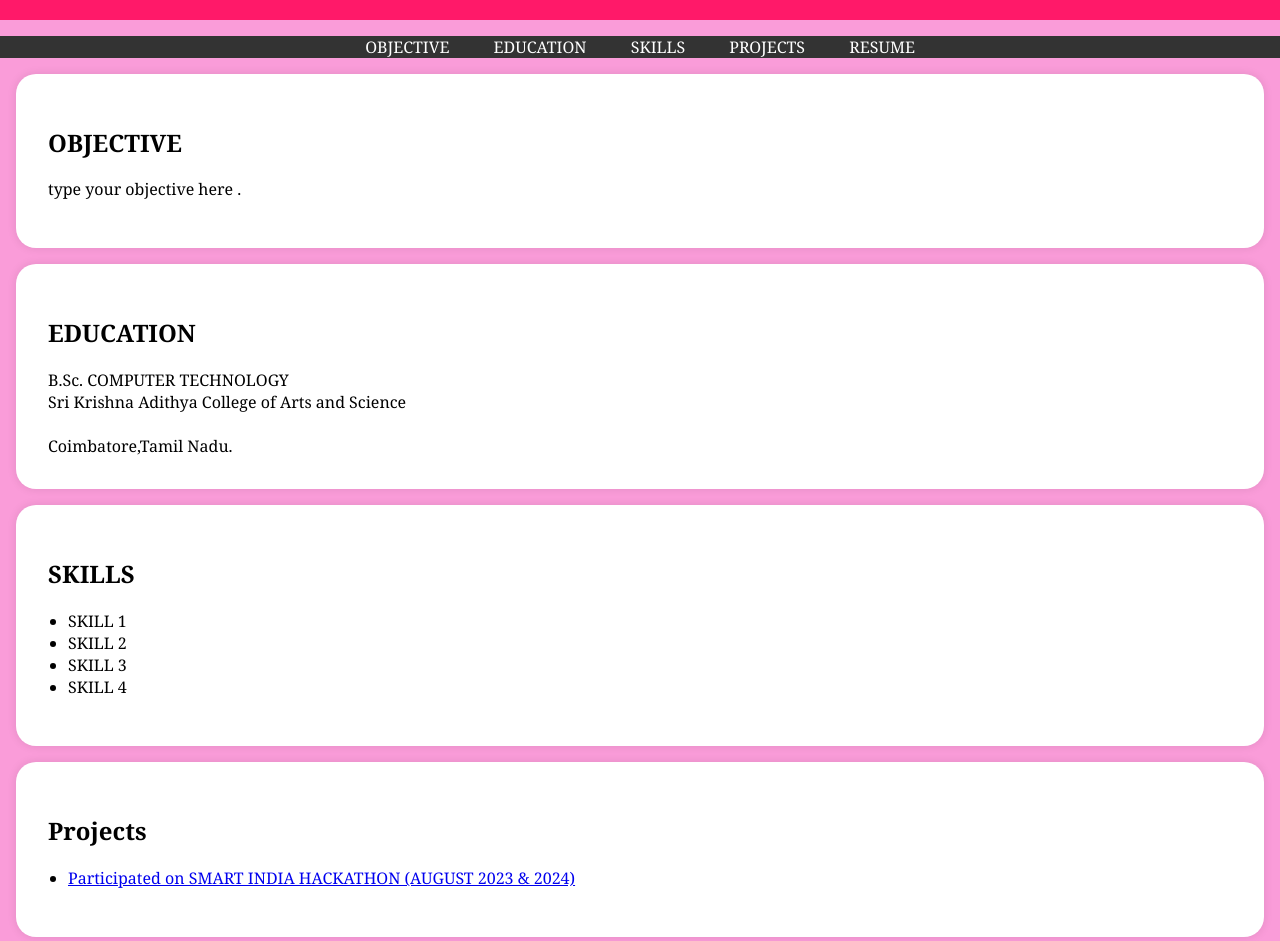
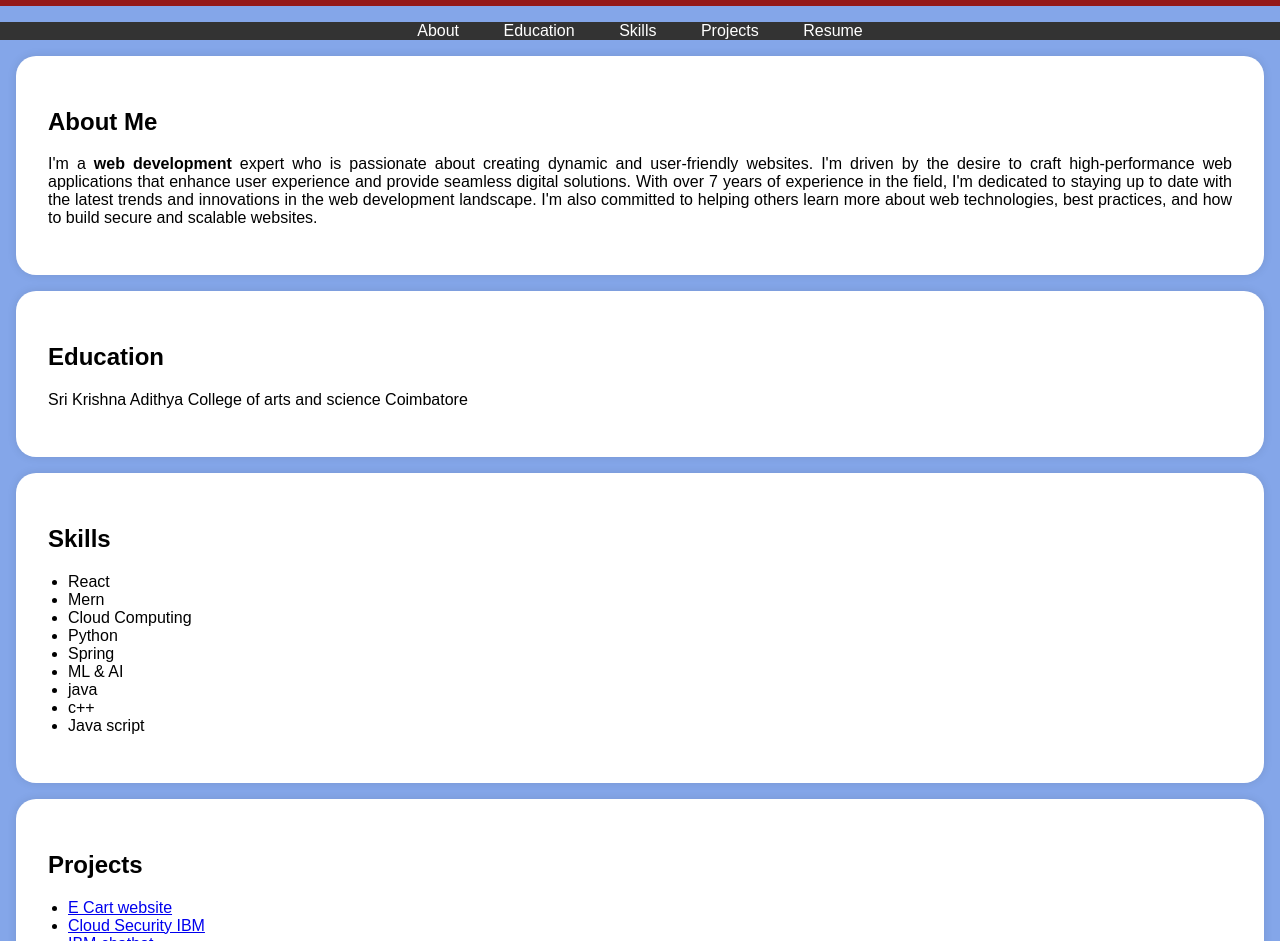
Before and after one commit to KAILASH225/portfolioo, a plain HTML site: page index.html in a window 1280 px wide. Shown: the part 191-1132 px from the top of the page. Drawn offline with Linux system fonts and the light colour scheme.

Commit message:
index.html

```diff
--- a/index.html
+++ b/index.html
@@ -1,164 +1,398 @@
 <!DOCTYPE html>
+
 <html>
+
 <head>
+
     <title>Portfolio</title>
+
     <style>
+
         body {
-font-family: Georgia, serif;
+
+            font-family: Arial, sans-serif;
+
             margin: 0;
+
             padding: 0;
-background-color: #fa9cd9;
+
+            background-color: #84a6e9;
+
         }
+
+
+
         header {
-background-color:hsl(339, 100.00%, 54.90%)
-;
+
+            background-color: #941919;
+
             color: #fff;
+
             text-align: center;
+
             padding: 2rem 0;
+
             position: relative; /* Add this */
+
         }
+
+
+
         .header-content h1 {
+
             font-size: 2.5rem;
+
         }
+
+
+
         /* Add styles for the round profile picture */
+
         .profile-picture {
+
             width: 100px; /* Adjust the size as needed */
+
             height: 100px;
+
             border-radius: 75%; /* Create a circular shape */
+
             object-fit: cover; /* To ensure the image fills the circular area */
+
             position: absolute; /* Add this */
+
             top: 75px; /* Adjust top position as needed */
+
             left: 75px; /* Adjust left position as needed */
+
         }
+
+
+
         nav {
+
             background-color: #333;
+
             color: #fff;
+
             text-align: center;
+
         }
+
+
+
         nav ul {
+
             list-style-type: none;
+
             padding: 0;
+
         }
+
+
+
         nav ul li {
+
             display: inline;
+
             margin: 0 20px;
+
         }
+
+
+
         nav ul li a {
+
             text-decoration: none;
+
             color: #fff;
+
         }
+
+
+
         .section-content {
+
             background-color: #fff;
+
             padding: 2rem;
+
             margin: 1rem;
+
             border-radius: 20px;
+
             box-shadow: 0 0 10px rgba(0, 0, 0, 0.1);
+
             text-align: justify;
+
         }
+
+
+
         .download-button {
+
             background-color: #333;
+
             color: #fff;
+
             padding: 0.5rem 1rem;
+
             text-decoration: none;
+
             border-radius: 20px;
+
             display: inline-block;
+
             margin-top: 10px;
+
             align-self: center;
+
         }
+
+
+
         .download-button:hover {
+
             background-color: #555;
+
         }
+
+
+
         footer {
+
             text-align: center;
+
             padding: 1rem 0;
+
             background-color: #333;
+
             color: #fff;
+
         }
+
+
+
         ul {
+
             list-style-type: disc;
+
             padding-left: 20px;
+
         }
+
     </style>
+
 </head>
+
 <body>
+
     <header>
+
         <div class="header-content">
+
             <!-- Add your profile picture here -->
+
             <img src="IMG-20250321-WA0007.jpg" alt="Your Profile Picture" class="profile-picture">
-<h1>KAILASH B</h1>
-<p>STUDENT</p>
+
+            <h1>Kailash B</h1>
+
+            <p>Bsc Computer Technology </p>
+
         </div>
+
     </header>
+
+
+
     <nav>
+
         <ul>
-<li><a href="#objective">OBJECTIVE</a></li>
-<li><a href="#education">EDUCATION</a></li>
-<li><a href="#skills">SKILLS</a></li>
-<li><a href="#projects">PROJECTS</a></li>
-<li><a href="#resume">RESUME</a></li>
+
+            <li><a href="#about">About</a></li>
+
+            <li><a href="#education">Education</a></li>
+
+            <li><a href="#skills">Skills</a></li>
+
+            <li><a href="#projects">Projects</a></li>
+
+            <li><a href="#resume">Resume</a></li>
+
+
+
         </ul>
+
     </nav>
-<section id="objective">
+
+
+
+    <section id="about">
+
         <div class="section-content">
-<h2>OBJECTIVE</h2>
-<p>type your objective here
-.</p>
+
+            <h2>About Me</h2>
+
+            <p>I'm a <b>web development</b> expert who is passionate about creating dynamic and user-friendly websites.
+
+                I'm driven by the desire to craft high-performance web applications that enhance user experience and provide
+
+                 seamless digital solutions. With over 7 years of experience in the field, I'm dedicated to staying up to date
+
+                 with the latest trends and innovations in the
+
+                 web development landscape. I'm also committed to helping others learn more about web technologies,
+
+                 best practices, and how to build secure and scalable websites.</p>
+
+
+
         </div>
+
     </section>
+
+
+
     <section id="education">
+
         <div class="section-content">
-<h2>EDUCATION</h2>
-<p1>B.Sc. COMPUTER TECHNOLOGY
-</p1>
-<br>Sri Krishna Adithya College of Arts and Science</br>
-<br>Coimbatore,Tamil Nadu. </br>
+
+            <h2>Education</h2>
+
+            <p>Sri Krishna Adithya College of arts and science Coimbatore</p>
+
+
+
+
+
         </div>
+
     </section>
+
+
+
     <section id="skills">
+
         <div class="section-content">
-<h2>SKILLS</h2>
+
+            <h2>Skills</h2>
+
             <ul>
-<li>SKILL 1</li>
-<li>SKILL 2</li>
-<li>SKILL 3 </li>
-<li>SKILL 4 </li>
+
+                <li>React</li>
+
+                <li>Mern</li>
+
+                <li>Cloud Computing</li>
+
+                <li>Python</li>
+
+                <li>Spring</li>
+
+                <li>ML & AI</li>
+
+                <li>java</li>
+
+                <li>c++</li>
+
+                <li>Java script</li>
+
             </ul>
+
         </div>
-</section
+
+    </section>
+
+
+
     <section id="projects">
+
         <div class="section-content">
+
             <h2>Projects</h2>
+
             <ul>
-<li><a href="#">Participated on SMART INDIA HACKATHON (AUGUST 2023 & 2024)</a></li>
+
+                <li><a href="#">E Cart website</a></li>
+
+                <li><a href="#">Cloud Security IBM</a></li>
+
+                <li><a href="#">IBM chatbot</a></li>
+
+                <li><a href="#">College Portal</a></li>
+
+                <!-- Add more project links here -->
+
             </ul>
+
         </div>
+
   </section>
  <section id="resume">
+
+
+
         <div class="section-content">
+
             <center>
+
             <h2>Resume</h2>
-<a href="resume.pdf" target="_blank" class="downloadbutton">Download CV</a>
+
+            <a href="resume.pdf" target="_blank" class="download-button">Download CV</a>
+
         </center>
+
         </div>
+
+
+
     </section>
+
+
+
     <footer>
-<p>&copy; 2025 KAILASH B </p>
+
+        <p>&copy; 2025 Kailash B</p>
+
     </footer>
+
+
+
     <script>
+
         // Smooth scrolling to section when clicking on navigation links
+
         document.querySelectorAll('a[href^="#"]').forEach(anchor => {
+
             anchor.addEventListener('click', function(e) {
+
                 e.preventDefault();
+
+
+
                 const targetId = this.getAttribute('href').substring(1);
+
                 const targetElement = document.getElementById(targetId);
+
+
+
                 if (targetElement) {
+
                     window.scrollTo({
+
                         top: targetElement.offsetTop,
+
                         behavior: 'smooth'
+
                     });
+
                 }
+
             });
+
         });
+
     </script>
+
 </body>
+
 </html>
```
Lines whose indentation alone changed are shown as unchanged.
